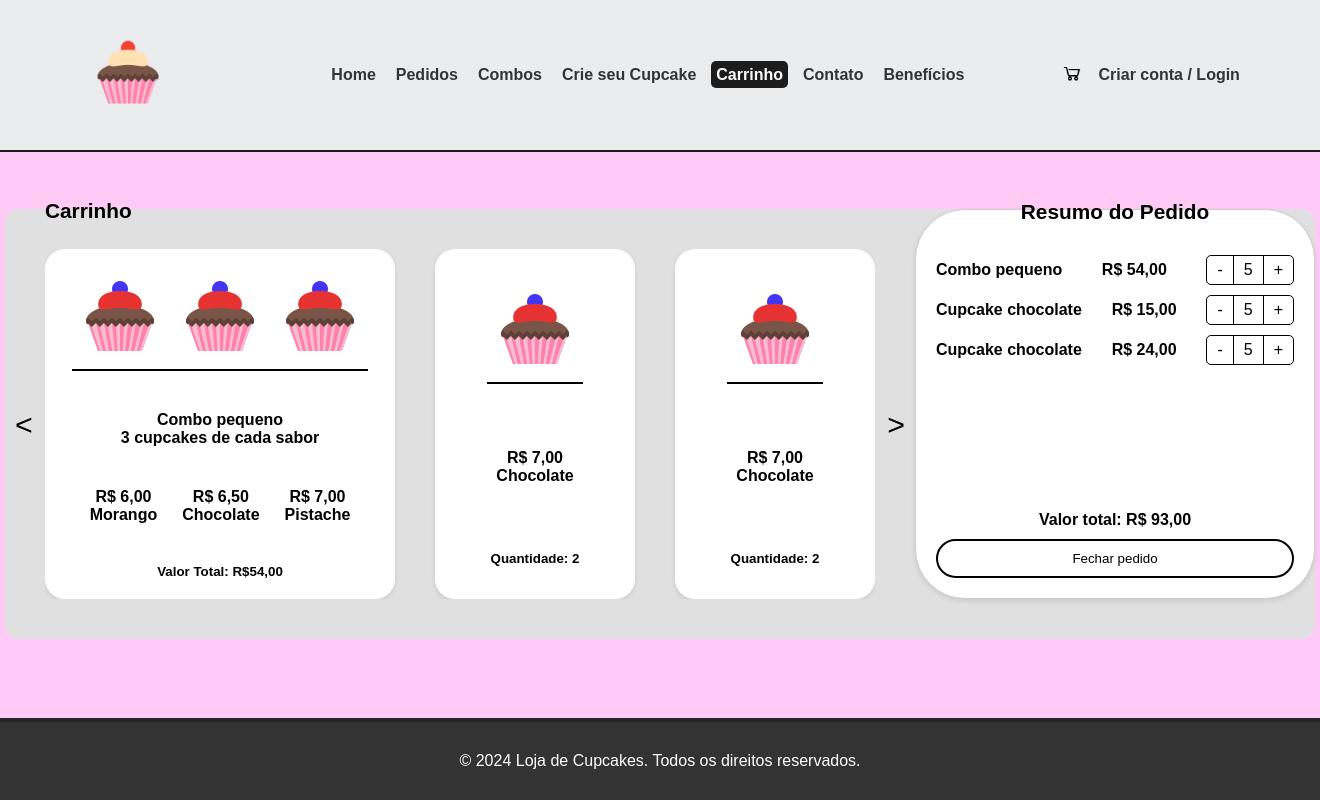
After one commit to Miguel-Aguiar/virtual-cupcake-store, a PHP site: page /carrinho.html in a window 1320 px wide. The commit adds this page. Run offline with PHP 8.4, Linux system fonts and the light colour scheme.

Commit message:
Carrinho finalizado e alguns pequenos ajustes em outras páginas feitos

```diff
--- a/View/beneficios.html
+++ b/View/beneficios.html
@@ -49,6 +49,7 @@
             </div>
         </div>
         <p class="cart-total">Valor total: R$ </p>
+        <button>Ir para o carrinho</button>
         <img class="close" onclick="toggleCart()" src="./assets/fechar.png" width="42px">
     </div>
 
--- /dev/null
+++ b/View/carrinho.html
@@ -0,0 +1,239 @@
+<!DOCTYPE html>
+<html lang="pt-br">
+<head>
+    <meta charset="UTF-8">
+    <meta name="viewport" content="width=device-width, initial-scale=1.0">
+    <title>Loja de Cupcakes</title>
+
+    <link rel="stylesheet" href="style.css">
+
+    <link rel="shortcut icon" href="./assets/favicon.png" type="image/x-icon">
+
+    <!-- <script src="script.js"></script> -->
+
+</head>
+<body id="Carrinho">
+
+    <header>
+        <nav class="navbar">
+            <div class="logo">
+                <a href="home.html"><img src="./assets/logo.png" alt="Logo" width="96px" /></a>
+            </div>
+            <ul class="menu">
+                <li><a href="home.html">Home</a></li>
+                <li><a href="pedidos.html">Pedidos</a></li>
+                <li><a href="combos.html">Combos</a></li>
+                <li><a href="criarCupcake.html">Crie seu Cupcake</a></li>
+                <li><a class="active" href="carrinho.html">Carrinho</a></li>
+                <li><a href="contato.html">Contato</a></li>
+                <li><a href="beneficios.html">Benefícios</a></li>
+            </ul>
+            <div class="account-area">
+                <div class="cart-icon">
+                    <a href="#" onclick="toggleCart()" ><img src="./assets/carrinhop.png" /></a>
+                </div>
+                <a href="login.html" class="login-link">Criar conta / Login</a>
+            </div>
+        </nav>
+    </header>
+
+    <div id="cart-sidebar" class="cart-sidebar">
+        <h2>Resumo do Carrinho</h2>
+        <div class="cart-pedido">
+            <img src="./assets/cupcake1m.png" alt="">
+            <span>R$ 7.00 <br> Chocolate</span>
+            <div class="qtd">
+                <div>-</div>
+                <div class="center">5</div>
+                <div>+</div>
+            </div>
+        </div>
+        <p class="cart-total">Valor total: R$ </p>
+        <button>Ir para o carrinho</button>
+        <img class="close" onclick="toggleCart()" src="./assets/fechar.png" width="42px">
+    </div>
+
+    <main>
+        <section class="highlight">
+            <div class="highlight-container">
+                <span class="pag">Carrinho</span>
+                <div class="carrinho-itens">
+                    <span onclick="scrollar('left')" class="arrow left">&lt;</span>
+                    <span onclick="scrollar('right')" class="arrow right">&gt;</span>
+
+                    <div class="highlight-item highlight-item-combo">
+                        <div class="sabores">
+                           <img src="./assets/cupcake1m.png">
+                           <img src="./assets/cupcake1m.png">
+                           <img src="./assets/cupcake1m.png">
+                        </div>
+                        <div class="combos-desc">
+                           <span>Combo pequeno</span>
+                           <span>3 cupcakes de cada sabor</span>
+                        </div>
+                        <div class="combos-sabores">
+                           <div class="sabor">
+                               <span>R$ 6,00</span>
+                               <span>Morango</span>
+                           </div>
+                           <div class="sabor">
+                               <span>R$ 6,50</span>
+                               <span>Chocolate</span>
+                           </div>
+                           <div class="sabor">
+                               <span>R$ 7,00</span>
+                               <span>Pistache</span>
+                           </div>
+                        </div>
+                        <small>Valor Total: R$54,00</small>
+                    </div>
+                    <div class="highlight-item">
+                        <div class="sabores">
+                            <img src="./assets/cupcake1m.png">
+                        </div>
+                        <div>
+                            <span>R$ 7,00</span>
+                            <br><span>Chocolate</span>
+                        </div>
+                        <small>Quantidade: 2</small>
+                    </div>
+                    <div class="highlight-item">
+                        <div class="sabores">
+                            <img src="./assets/cupcake1m.png">
+                        </div>
+                        <div>
+                            <span>R$ 7,00</span>
+                            <br><span>Chocolate</span>
+                        </div>
+                        <small>Quantidade: 2</small>
+                    </div>
+                    <div class="highlight-item">
+                        <div class="sabores">
+                            <img src="./assets/cupcake1m.png">
+                        </div>
+                        <div>
+                            <span>R$ 7,00</span>
+                            <br><span>Chocolate</span>
+                        </div>
+                        <small>Quantidade: 2</small>
+                    </div>
+                </div>
+                <div class="resumo-carrinho highlight-item">
+                    <span class="pag">Resumo do Pedido</span>
+                    <div class="resumo">
+                        <div class="resumo-itens">
+                            <span>Combo pequeno</span>
+                            <span>R$ 54,00</span>
+                            <div class="qtd">
+                                <div>-</div>
+                                <div class="center">5</div>
+                                <div>+</div>
+                            </div>
+                        </div>
+                        <div class="resumo-itens">
+                            <span>Cupcake chocolate</span>
+                            <span>R$ 15,00</span>
+                            <div class="qtd">
+                                <div>-</div>
+                                <div class="center">5</div>
+                                <div>+</div>
+                            </div>
+                        </div>
+                        <div class="resumo-itens">
+                            <span>Cupcake chocolate</span>
+                            <span>R$ 24,00</span>
+                            <div class="qtd">
+                                <div>-</div>
+                                <div class="center">5</div>
+                                <div>+</div>
+                            </div>
+                        </div>
+                    </div>
+                    <div class="resumo-pedido-footer">
+                        <span>Valor total: R$ 93,00</span>
+                        <button onclick="fecharPedido()">Fechar pedido</button>
+                    </div>
+                </div>
+                <div id="FecharPedido" class="fechar-pedido">
+                    <img class="close" onclick="fecharPedido()" src="./assets/fechar.png" width="42px">
+                    <div class="fechar-pedido-passos">
+                        <h1>Endereço</h1>
+                        <form>
+                            <select name="endereço" id="endereco">
+                                <option value="Endereço principal">Endereço principal</option>
+                                <option value="Outro">Outro</option>
+                            </select>
+                            <label for="cep">CEP:</label>
+                            <input type="text" id="cep" name="cep" placeholder="00000-000" maxlength="9" pattern="\d{5}-?\d{3}" required>
+                            <label for="endereco">Endereço:</label>
+                            <input type="text" id="endereco" name="endereco" placeholder="Rua Exemplo, Av. Exemplo" required>
+                            <div class="input-group">
+                                <div>
+                                    <label for="numero">Número:</label>
+                                    <input type="text" id="numero" name="numero" placeholder="123" required>
+                                </div>
+                                <div>
+                                    <label for="complemento">Complemento:</label><br>
+                                    <input type="text" id="complemento" name="complemento" placeholder="Apto, bloco, etc.">
+                                </div>
+                            </div>
+                        </form>
+                    </div>
+                    <div class="fechar-pedido-passos center">
+                        <h1>Forma de Pagamento</h1>
+                        <div class="opcao" onclick="selecionarMetodoPagamento(this, 'credito')">
+                            <img src="./assets/cartao.png">
+                            <span>Cartão de crédito</span>
+                        </div>
+                        <div class="opcao" onclick="selecionarMetodoPagamento(this, 'pix')">
+                            <img src="./assets/pix.png">
+                            <span>Pix</span>
+                        </div>
+                        <div class="opcao" onclick="selecionarMetodoPagamento(this, 'dinheiro')">
+                            <img src="./assets/dinheiro.png">
+                            <span>Dinheiro</span>
+                        </div>
+                        <button onclick="realizarPagamento()">Realizar pagamento</button>
+                    </div>
+                    <div class="fechar-pedido-passos">
+                        <h1>Resumo do pedido</h1>
+                        <div class="resumo">
+                            <div>
+                                <div class="resumo-itens">
+                                    <span>Combo pequeno</span>
+                                    <span>R$ 54,00</span>
+                                </div>
+                                <div class="resumo-itens">
+                                    <span>Cupcake chocolate</span>
+                                    <span>R$ 15,00</span>
+                                </div>
+                                <div class="resumo-itens">
+                                    <span>Cupcake chocolate</span>
+                                    <span>R$ 24,00</span>
+                                </div>
+                            </div>
+                            <div class="beneficios">
+                                <label>Utilizar benefícios</label>
+                                <select>
+                                    <option value="">Selecionar benefício</option>
+                                    <option value="cupons">Cupons</option>
+                                    <option value="cashback">Cashback</option>
+                                    <option value="cupcake">Cupcakes</option>
+                                </select>
+                            </div>
+                            <div class="resumo-pedido-footer">
+                                <span>Valor total: R$ 93,00</span>
+                                <button onclick="fecharPedido()">Alterar pedido</button>
+                            </div>
+                        </div>
+                    </div>
+                </div>
+            </div>
+        </section>
+    </main>
+    <footer class="footer">
+        <p>&copy; 2024 Loja de Cupcakes. Todos os direitos reservados.</p>
+    </footer>
+    <script src="script.js"></script>
+</body>
+</html>
--- a/View/contato.html
+++ b/View/contato.html
@@ -49,6 +49,7 @@
             </div>
         </div>
         <p class="cart-total">Valor total: R$ </p>
+        <button>Ir para o carrinho</button>
         <img class="close" onclick="toggleCart()" src="./assets/fechar.png" width="42px">
     </div>
 
--- a/View/criarCupcake.html
+++ b/View/criarCupcake.html
@@ -49,6 +49,7 @@
             </div>
         </div>
         <p class="cart-total">Valor total: R$ </p>
+        <button>Ir para o carrinho</button>
         <img class="close" onclick="toggleCart()" src="./assets/fechar.png" width="42px">
     </div>
 
--- a/View/home.html
+++ b/View/home.html
@@ -49,6 +49,7 @@
             </div>
         </div>
         <p class="cart-total">Valor total: R$ </p>
+        <button>Ir para o carrinho</button>
         <img class="close" onclick="toggleCart()" src="./assets/fechar.png" width="42px">
     </div>
 
--- a/View/pedidos.html
+++ b/View/pedidos.html
@@ -49,6 +49,7 @@
             </div>
         </div>
         <p class="cart-total">Valor total: R$ </p>
+        <button>Ir para o carrinho</button>
         <img class="close" onclick="toggleCart()" src="./assets/fechar.png" width="42px">
     </div>
 
@@ -74,7 +75,6 @@
                     </div>
                     <span>Valor Total: R$ 93,00</span>
                     <div class="acompanhar-pedido">
-                        <a href=""><img src="./assets/plus.png" alt="" width="50px"></a>
                         <button>Acompanhar pedido</button>
                     </div>
                 </div>
@@ -97,7 +97,6 @@
                     <span>Valor Total: R$ 93,00</span>
                     <div class="acompanhar-pedido">
                         <a href=""><img src="./assets/plus.png" alt="" width="50px"></a>
-                        <button>Repetir pedido</button>
                     </div>
                 </div>
                 <div class="highlight-item">
@@ -119,7 +118,6 @@
                     <span>Valor Total: R$ 93,00</span>
                     <div class="acompanhar-pedido">
                         <a href=""><img src="./assets/plus.png" alt="" width="50px"></a>
-                        <button>Repetir pedido</button>
                     </div>
                 </div>
             </div>
--- a/View/style.css
+++ b/View/style.css
@@ -202,7 +207,7 @@ main {
     height: 230px;
     flex: 1;
     text-align: center;
-    border-radius: 8px;
+    border-radius: 20px;
     box-shadow: 0 2px 5px rgba(0, 0, 0, 0.1);
     font-weight: bold;
 
@@ -646,3 +681,225 @@ button:hover {
     margin-bottom: 20px;
     font-size: 1.1em;
 }
+
+/* Carrinho ------------------------------------------------------------------------------------- */
+
+#Carrinho .highlight-container {
+    display: flex;
+    width: 1310px;
+    padding-right: 440px;
+}
+
+#Carrinho .carrinho-itens {
+    display: flex;
+    gap: 40px;
+    width: 830px;
+    overflow-x: auto;
+
+    scrollbar-width: none;
+}
+
+#Carrinho span.arrow {
+    position: absolute;
+    top: 50%;
+    transform: translate(0, -50%);
+    font-size: 1.9em;
+    cursor: pointer;
+    user-select: none;
+}
+
+#Carrinho .left {
+    left: 10px;
+}
+
+#Carrinho .right {
+    right: 410px;
+}
+
+#Carrinho ::-webkit-scrollbar{
+    display: none;
+}
+
+#Carrinho .highlight-item {
+    flex: auto;
+    height: 350px;
+    justify-content: space-around;
+
+    min-width: 200px;
+}
+
+#Carrinho .highlight-item-combo {
+    width: 350px;
+    min-width: 350px;
+}
+
+#Carrinho .resumo-carrinho .pag{
+    left: 50%;
+    translate: -50%;
+}
+
+#Carrinho .resumo-carrinho {
+    position: absolute;
+    top: 0;
+    right: 0;
+
+    width: 400px;
+    height: 390px;
+
+    display: flex;
+    justify-content: space-between;
+    padding: 20px;
+    padding-top: 45px;
+
+    border: 1px solid #cdcdcd;
+    border-radius: 50px;
+}
+
+#Carrinho .resumo {
+    width: 100%;
+}
+
+#Carrinho .resumo-itens {
+    width: 100%;
+    display: flex;
+    justify-content: space-between;
+    align-items: center;
+    margin-bottom: 10px;
+}
+
+#Carrinho .resumo-pedido-footer {
+    width: 100%;
+    display: flex;
+    flex-direction: column;
+    gap: 10px;
+}
+
+#Carrinho .qtd {
+    font-weight: normal;
+}
+
+.fechar-pedido {
+    position: absolute;
+    top: -10px;
+    left: 0;
+    width: 0;
+    height: 0;
+    background-color: #fff;
+    border-radius: 20px;
+    font-size: 1.2em;
+    opacity: 0;
+    /* padding: 10px 20px; */
+    transition: opacity 0.5s ease, width 0.5s ease, height 0.5s ease;
+
+    display: flex;
+    justify-content: space-evenly;
+}
+
+.fechar-pedido.show {
+    border: 2px solid black;
+    width: 1310px;
+    height: 440px;
+    opacity: 1;
+}
+
+
+.fechar-pedido img.close {
+    position: absolute;
+    border: none;
+    right: 9px;
+    top: 5px;
+}
+
+.fechar-pedido img:hover {
+    cursor: auto;
+}
+
+.fechar-pedido.show img:hover {
+    cursor: pointer;
+}
+
+.fechar-pedido div.center {
+    border-left: 2px solid #000;
+    border-right: 2px solid #000;
+}
+
+.fechar-pedido .fechar-pedido-passos {
+    display: flex;
+    flex-direction: column;
+    align-items: start;
+
+    width: 33%;
+    padding: 10px 20px;
+}
+
+.fechar-pedido .fechar-pedido-passos h1 {
+    margin-bottom: 50px;
+    align-self: center;
+}
+
+.fechar-pedido form {
+    display: flex;
+    flex-direction: column;
+    align-items: start;
+    width: 100%;
+}
+
+.fechar-pedido select {
+    padding: 5px;
+    width: 75%;
+    margin-bottom: 20px;
+}
+
+.fechar-pedido input {
+    padding: 4px;
+    margin-bottom: 20px;
+}
+
+.fechar-pedido div input[name=cep] {
+    width: 30%;
+}
+
+.fechar-pedido div input[name=endereco] {
+    width: 75%;
+}
+
+.fechar-pedido .input-group {
+    display: flex;
+}
+
+.fechar-pedido div.opcao {
+    display: flex;
+    align-items: center;
+    gap: 30px;
+    margin-bottom: 20px;
+}
+
+.fechar-pedido div.opcao span {
+    padding: 10px;
+    border-radius: 5px;
+}
+
+.fechar-pedido div.selected span {
+    border: 2px solid #98c2f8;
+}
+
+.fechar-pedido-passos.center button {
+    align-self: center;
+    margin-top: 88px;
+}
+
+.fechar-pedido .resumo {
+    height: 100%;
+    display: flex;
+    flex-direction: column;
+    justify-content: space-between;
+}
+
+/* .fechar-pedido .beneficios {
+    margin-top: 30px;
+}
+
+.fechar-pedido .resumo-pedido-footer {
+    position: relative;
+    bottom: -158px;
+} */
```
Also changed, not shown: other parts of View/style.css (+38 -3 lines), View/combos.html (+13 -8 lines), View/script.js (+66 -0 lines), View/assets/cartao.png (added), View/assets/dinheiro.png (added), View/assets/pix.png (added).
